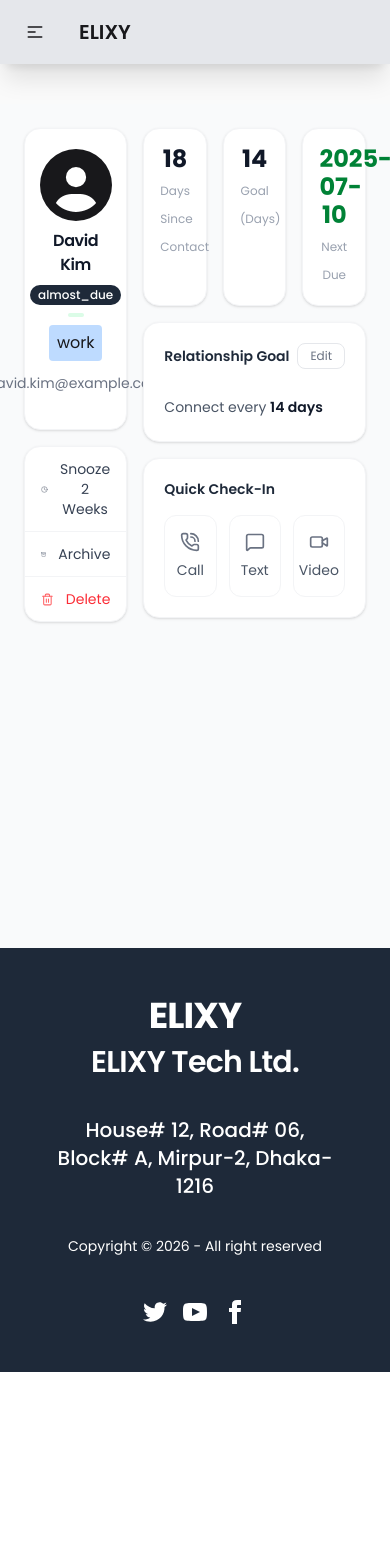
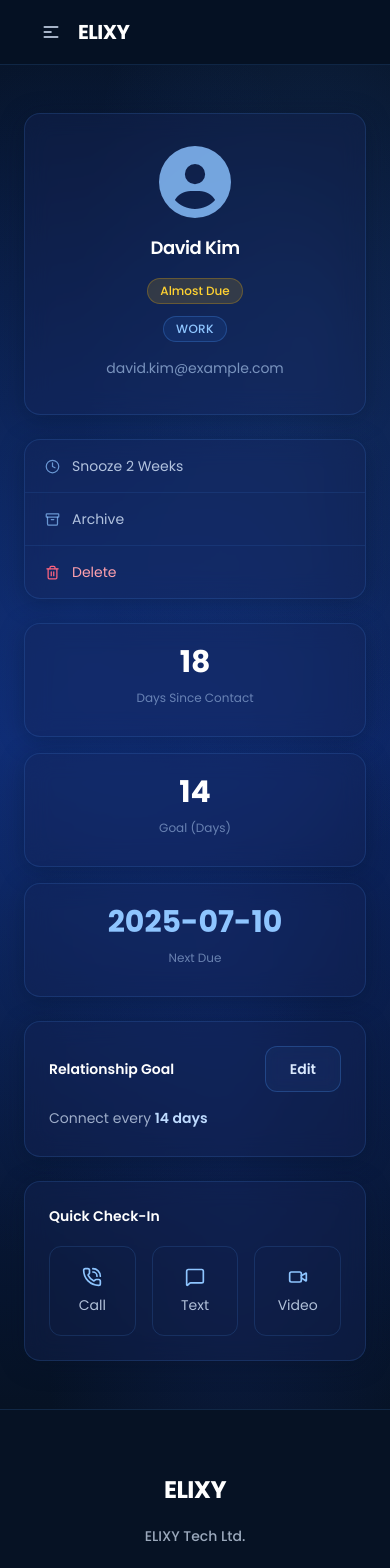
Before and after one commit to Sayeed-dev/Elixy, a Next.js app: page /friends/1 in a window 390 px wide. Shown: the top 1568 px of the page. Before the commit the page ends 1372 px from the top, so only its background shows below. Built offline with nearby package versions, Linux system fonts and the light colour scheme.

Commit message:
Added some fixes

```diff
--- a/package.json
+++ b/package.json
@@ -9,6 +9,7 @@
     "lint": "eslint"
   },
   "dependencies": {
+    "framer-motion": "^12.42.1",
     "lucide-react": "^1.12.0",
     "next": "16.2.4",
     "react": "19.2.4",
--- a/src/app/friends/[id]/page.jsx
+++ b/src/app/friends/[id]/page.jsx
@@ -9,16 +9,21 @@ const FriendDetailsPage = async ({ params }) => {
   const friends = await getFriends();
   const friend = friends.find((f) => f.id == parseInt(id));
 
-
   if (!friend) {
-    return <div className="my-10 text-8xl text-center">Friend not found</div>;
+    return (
+      <div className="page-shell flex min-h-[60vh] items-center justify-center">
+        <div className="glass-card rounded-3xl px-10 py-16 text-center">
+          <p className="text-5xl font-bold text-blue-300/40">404</p>
+          <h1 className="mt-4 text-2xl font-bold text-white">Friend not found</h1>
+          <p className="mt-2 text-sm text-blue-200/60">
+            This profile doesn&apos;t exist in your network.
+          </p>
+        </div>
+      </div>
+    );
   }
 
-  return (
-    <div className="mt-10">
-      <ContactProfile friend={friend} />
-    </div>
-  );
+  return <ContactProfile friend={friend} />;
 };
 
 export default FriendDetailsPage;
--- a/src/app/globals.css
+++ b/src/app/globals.css
@@ -2,13 +2,12 @@
 @plugin "daisyui";
 
 @layer base {
-  /* ১. স্মুথ স্ক্রলিং এবং বেসিক বডি স্টাইল */
   html {
     scroll-behavior: smooth;
   }
 
   body {
-    @apply bg-zinc-50 text-zinc-900 antialiased;
+    @apply bg-[#061224] text-blue-50 antialiased;
   }
 
   h1 {
@@ -28,12 +27,71 @@
   }
 
   p {
-    @apply leading-7 [&:not(:first-child)]:mt-6;
+    @apply leading-7;
   }
-
-
 
   button {
     @apply cursor-pointer disabled:cursor-not-allowed disabled:opacity-50;
   }
 }
+
+@layer utilities {
+  .glass {
+    @apply bg-blue-400/10 backdrop-blur-xl border border-blue-300/20 shadow-[0_8px_32px_rgba(6,18,36,0.45)];
+  }
+
+  .glass-card {
+    @apply bg-blue-950/40 backdrop-blur-md border border-blue-400/15 shadow-[0_4px_24px_rgba(6,18,36,0.35)];
+  }
+
+  .glass-card-hover {
+    @apply transition-all duration-300 hover:bg-blue-400/10 hover:border-blue-300/25 hover:shadow-[0_8px_32px_rgba(37,99,235,0.2)];
+  }
+
+  .mesh-gradient {
+    background:
+      radial-gradient(ellipse 80% 50% at 20% 40%, rgba(37, 99, 235, 0.22), transparent),
+      radial-gradient(ellipse 60% 40% at 80% 20%, rgba(59, 130, 246, 0.16), transparent),
+      radial-gradient(ellipse 50% 60% at 60% 80%, rgba(30, 64, 175, 0.18), transparent),
+      linear-gradient(to bottom, #061224, #0c2461 50%, #061224);
+  }
+
+  .grid-pattern {
+    background-image:
+      linear-gradient(rgba(147, 197, 253, 0.04) 1px, transparent 1px),
+      linear-gradient(90deg, rgba(147, 197, 253, 0.04) 1px, transparent 1px);
+    background-size: 48px 48px;
+  }
+
+  .page-shell {
+    @apply min-h-screen px-6 sm:px-10 lg:px-16 xl:px-24 py-12 lg:py-16;
+    background:
+      radial-gradient(ellipse 80% 50% at 20% 40%, rgba(37, 99, 235, 0.22), transparent),
+      radial-gradient(ellipse 60% 40% at 80% 20%, rgba(59, 130, 246, 0.16), transparent),
+      radial-gradient(ellipse 50% 60% at 60% 80%, rgba(30, 64, 175, 0.18), transparent),
+      linear-gradient(to bottom, #061224, #0c2461 50%, #061224),
+      linear-gradient(rgba(147, 197, 253, 0.04) 1px, transparent 1px),
+      linear-gradient(90deg, rgba(147, 197, 253, 0.04) 1px, transparent 1px);
+    background-size: auto, auto, auto, auto, 48px 48px, 48px 48px;
+  }
+
+  .text-accent {
+    @apply text-blue-300;
+  }
+
+  .text-muted {
+    @apply text-blue-200/60;
+  }
+
+  .label-caps {
+    @apply text-xs font-semibold uppercase tracking-widest text-blue-400;
+  }
+
+  .btn-royal {
+    @apply rounded-xl bg-gradient-to-r from-blue-600 to-blue-500 px-6 py-3 text-sm font-semibold text-white shadow-lg shadow-blue-600/25 transition hover:shadow-blue-500/40;
+  }
+
+  .btn-royal-outline {
+    @apply rounded-xl border border-blue-400/25 bg-blue-400/5 px-6 py-3 text-sm font-semibold text-blue-100 backdrop-blur-sm transition hover:bg-blue-400/10;
+  }
+}
--- a/src/app/page.js
+++ b/src/app/page.js
@@ -6,7 +6,7 @@ import { getFriends } from "@/lib/friends";
 export default async function Home() {
   const friends = await getFriends();
   return (
-    <main className="">
+    <main className="overflow-x-hidden">
       <Hero />
       <Counter />
       <Friends friends={friends} />
--- a/src/components/ContactProfile.jsx
+++ b/src/components/ContactProfile.jsx
@@ -12,8 +12,16 @@ import {
 } from "lucide-react";
 import { FaCircleUser } from "react-icons/fa6";
 
+const statusStyles = {
+  almost_due: "bg-amber-400/15 text-amber-300 border-amber-400/25",
+  overdue: "bg-rose-400/15 text-rose-300 border-rose-400/25",
+  on_track: "bg-sky-400/15 text-sky-300 border-sky-400/25",
+};
+
 export default function ContactProfile({ friend }) {
   const { addLog } = useLogs();
+  const statusClass =
+    statusStyles[friend.status] ?? "bg-blue-500/15 text-blue-200 border-blue-400/25";
 
   const handleAction = (type) => {
     const newLog = {
@@ -32,37 +40,35 @@ export default function ContactProfile({ friend }) {
       pauseOnHover: true,
     });
   };
+
   return (
-    <div>
-      <ToastContainer />
-      <div className="min-h-screen bg-gray-50 p-6 flex items-start justify-center">
-        <div className="w-full max-w-3xl grid grid-cols-3 gap-4">
+    <div className="page-shell">
+      <ToastContainer theme="dark" />
+      <div className="container mx-auto flex max-w-5xl items-start justify-center">
+        <div className="grid w-full grid-cols-1 gap-6 lg:grid-cols-3 lg:gap-8">
           {/* Left Column */}
-          <div className="col-span-1 flex flex-col gap-4">
-            {/* Profile Card */}
-            <div className="bg-white rounded-2xl p-5 flex flex-col items-center text-center shadow-sm border border-gray-100">
-              <span className="text-7xl">
+          <div className="flex flex-col gap-6 lg:col-span-1">
+            <div className="glass-card flex flex-col items-center rounded-2xl p-8 text-center">
+              <span className="text-7xl text-blue-300/80">
                 <FaCircleUser />
               </span>
-              <h2 className="font-semibold text-gray-900 text-base mt-2">
+              <h2 className="mt-4 text-lg font-semibold text-white">
                 {friend.name}
               </h2>
-              <div className="flex gap-2 mt-2 mb-3 flex-col items-center">
-                <span className="bg-gray-800 text-white text-xs font-medium px-2 py-0.5 rounded-full">
-                  {friend.status}
+              <div className="mt-4 flex flex-col items-center gap-3">
+                <span
+                  className={`rounded-full border px-3 py-1 text-xs font-medium capitalize ${statusClass}`}
+                >
+                  {friend.status?.replace("_", " ")}
                 </span>
-                <span className="bg-green-100 text-green-700 text-xs font-medium px-2 py-0.5 rounded-full">
-                  {friend.category}
+                <span className="rounded-full border border-blue-400/25 bg-blue-500/10 px-3 py-1 text-xs font-medium uppercase tracking-wide text-blue-300">
+                  {friend.tags}
                 </span>
-                <p className="mt-0 py-1 px-2 bg-blue-200 rounded">
-                  {friend.tags}
-                </p>
-                <p className="mt-0 text-sm text-gray-500">{friend.email}</p>
+                <p className="text-sm text-blue-200/60">{friend.email}</p>
               </div>
             </div>
 
-            {/* Action Buttons */}
-            <div className="bg-white rounded-2xl shadow-sm border border-gray-100 overflow-hidden divide-y divide-gray-100">
+            <div className="glass-card overflow-hidden divide-y divide-blue-400/10 rounded-2xl">
               <button
                 onClick={() =>
                   toast.warning("Snoozed for 2 weeks!", {
@@ -70,9 +76,9 @@ export default function ContactProfile({ friend }) {
                     autoClose: 3000,
                   })
                 }
-                className="w-full flex items-center gap-3 px-4 py-3 text-sm text-gray-700 hover:bg-gray-50 transition-colors"
+                className="flex w-full items-center gap-3 px-5 py-4 text-sm text-blue-100/80 transition-colors hover:bg-blue-400/10"
               >
-                <Clock size={15} className="text-gray-500" />
+                <Clock size={15} className="text-blue-300/70" />
                 Snooze 2 Weeks
               </button>
               <button
@@ -82,9 +88,9 @@ export default function ContactProfile({ friend }) {
                     autoClose: 3000,
                   })
                 }
-                className="w-full flex items-center gap-3 px-4 py-3 text-sm text-gray-700 hover:bg-gray-50 transition-colors"
+                className="flex w-full items-center gap-3 px-5 py-4 text-sm text-blue-100/80 transition-colors hover:bg-blue-400/10"
               >
-                <Archive size={15} className="text-gray-500" />
+                <Archive size={15} className="text-blue-300/70" />
                 Archive
               </button>
               <button
@@ -94,41 +100,40 @@ export default function ContactProfile({ friend }) {
                     autoClose: 3000,
                   })
                 }
-                className="w-full flex items-center gap-3 px-4 py-3 text-sm text-red-500 hover:bg-red-50 transition-colors"
+                className="flex w-full items-center gap-3 px-5 py-4 text-sm text-rose-300 transition-colors hover:bg-rose-400/10"
               >
-                <Trash2 size={15} className="text-red-400" />
+                <Trash2 size={15} className="text-rose-400" />
                 Delete
               </button>
             </div>
           </div>
 
           {/* Right Column */}
-          <div className="col-span-2 flex flex-col gap-4">
-            {/* Stats Row */}
-            <div className="grid grid-cols-3 gap-4">
-              <div className="bg-white rounded-2xl p-4 text-center shadow-sm border border-gray-100">
-                <p className="text-2xl font-bold text-gray-900">
+          <div className="flex flex-col gap-6 lg:col-span-2">
+            <div className="grid grid-cols-1 gap-4 sm:grid-cols-3 sm:gap-6">
+              <div className="glass-card rounded-2xl p-6 text-center">
+                <p className="text-3xl font-bold text-white">
                   {friend.days_since_contact}
                 </p>
-                <p className="text-xs text-gray-400 mt-1">Days Since Contact</p>
+                <p className="mt-2 text-xs text-blue-200/50">
+                  Days Since Contact
+                </p>
               </div>
-              <div className="bg-white rounded-2xl p-4 text-center shadow-sm border border-gray-100">
-                <p className="text-2xl font-bold text-gray-900">
-                  {friend.goal}
-                </p>
-                <p className="text-xs text-gray-400 mt-1">Goal (Days)</p>
+              <div className="glass-card rounded-2xl p-6 text-center">
+                <p className="text-3xl font-bold text-white">{friend.goal}</p>
+                <p className="mt-2 text-xs text-blue-200/50">Goal (Days)</p>
               </div>
-              <div className="bg-white rounded-2xl p-4 text-center shadow-sm border border-gray-100">
-                <p className="text-2xl font-bold text-green-700">
+              <div className="glass-card rounded-2xl p-6 text-center">
+                <p className="text-3xl font-bold text-blue-300">
                   {friend.next_due_date}
                 </p>
-                <p className="text-xs text-gray-400 mt-1">Next Due</p>
+                <p className="mt-2 text-xs text-blue-200/50">Next Due</p>
               </div>
             </div>
 
-            <div className="bg-white rounded-2xl p-5 shadow-sm border border-gray-100">
-              <div className="flex items-center justify-between mb-2">
-                <h3 className="text-sm font-semibold text-gray-800">
+            <div className="glass-card rounded-2xl p-6 sm:p-8">
+              <div className="mb-3 flex items-center justify-between">
+                <h3 className="text-sm font-semibold text-white">
                   Relationship Goal
                 </h3>
                 <button
@@ -138,25 +143,24 @@ export default function ContactProfile({ friend }) {
                       autoClose: 3000,
                     })
                   }
-                  className="text-xs text-gray-500 border border-gray-200 px-3 py-1 rounded-lg hover:bg-gray-50 transition-colors"
+                  className="btn-royal-outline px-3 py-1.5 text-xs"
                 >
                   Edit
                 </button>
               </div>
-              <p className="text-sm text-gray-600">
+              <p className="text-sm text-blue-100/70">
                 Connect every{" "}
-                <span className="font-semibold text-gray-900">
+                <span className="font-semibold text-blue-200">
                   {friend.goal} days
                 </span>
               </p>
             </div>
 
-            {/* Quick Check-In */}
-            <div className="bg-white rounded-2xl p-5 shadow-sm border border-gray-100">
-              <h3 className="text-sm font-semibold text-gray-800 mb-4">
+            <div className="glass-card rounded-2xl p-6 sm:p-8">
+              <h3 className="mb-5 text-sm font-semibold text-white">
                 Quick Check-In
               </h3>
-              <div className="grid grid-cols-3 gap-3">
+              <div className="grid grid-cols-3 gap-4">
                 {[
                   { label: "Call", Icon: PhoneCall },
                   { label: "Text", Icon: MessageSquare },
@@ -165,9 +169,9 @@ export default function ContactProfile({ friend }) {
                   <button
                     onClick={() => handleAction(label)}
                     key={label}
-                    className="flex flex-col items-center gap-2 py-4 rounded-xl border border-gray-100 hover:bg-gray-50 transition-colors text-gray-600 text-sm"
+                    className="glass-card-hover flex flex-col items-center gap-2 rounded-xl border border-blue-400/15 py-5 text-sm text-blue-100/80 transition-colors hover:bg-blue-400/10"
                   >
-                    <Icon size={20} className="text-gray-500" />
+                    <Icon size={20} className="text-blue-300" />
                     {label}
                   </button>
                 ))}
--- a/src/components/Footer.jsx
+++ b/src/components/Footer.jsx
@@ -1,52 +1,58 @@
 const Footer = () => {
   return (
-    <footer className="footer footer-horizontal footer-center bg-gray-800 text-white p-12">
-      <aside>
-        <h1>ELIXY</h1>
+    <footer className="border-t border-blue-400/15 bg-[#061224] px-6 sm:px-10 lg:px-16 py-16 lg:py-20">
+      <div className="container mx-auto max-w-7xl">
+        <div className="footer footer-horizontal footer-center flex flex-col items-center gap-8 text-blue-200/50">
+          <aside className="flex flex-col items-center gap-4 text-center">
+            <h2 className="text-2xl font-bold tracking-tight text-white">ELIXY</h2>
+            <p className="text-sm font-medium text-blue-100/70">ELIXY Tech Ltd.</p>
+            <p className="max-w-md text-sm leading-relaxed">
+              House# 12, Road# 06, Block# A, Mirpur-2, Dhaka-1216
+            </p>
+            <p className="text-xs text-blue-300/40">
+              Copyright © {new Date().getFullYear()} — All rights reserved
+            </p>
+          </aside>
 
-          <h2 className="">ELIXY Tech Ltd.</h2>
-          <br />
-          <h4>House# 12, Road# 06, Block# A, Mirpur-2, Dhaka-1216</h4>
-
-        <p>Copyright © {new Date().getFullYear()} - All right reserved</p>
-      </aside>
           <nav>
-        <div className="grid grid-flow-col gap-4">
-          <a>
+            <div className="grid grid-flow-col gap-6">
+              <a className="text-blue-300/40 transition hover:text-blue-300">
                 <svg
                   xmlns="http://www.w3.org/2000/svg"
-              width="24"
-              height="24"
+                  width="20"
+                  height="20"
                   viewBox="0 0 24 24"
                   className="fill-current"
                 >
-              <path d="M24 4.557c-.883.392-1.832.656-2.828.775 1.017-.609 1.798-1.574 2.165-2.724-.951.564-2.005.974-3.127 1.195-.897-.957-2.178-1.555-3.594-1.555-3.179 0-5.515 2.966-4.797 6.045-4.091-.205-7.719-2.165-10.148-5.144-1.29 2.213-.669 5.108 1.523 6.574-.806-.026-1.566-.247-2.229-.616-.054 2.281 1.581 4.415 3.949 4.89-.693.188-1.452.232-2.224.084.626 1.956 2.444 3.379 4.6 3.419-2.07 1.623-4.678 2.348-7.29 2.04 2.179 1.397 4.768 2.212 7.548 2.212 9.142 0 14.307-7.721 13.995-14.646.962-.695 1.797-1.562 2.457-2.549z"></path>
+                  <path d="M24 4.557c-.883.392-1.832.656-2.828.775 1.017-.609 1.798-1.574 2.165-2.724-.951.564-2.005.974-3.127 1.195-.897-.957-2.178-1.555-3.594-1.555-3.179 0-5.515 2.966-4.797 6.045-4.091-.205-7.719-2.165-10.148-5.144-1.29 2.213-.669 5.108 1.523 6.574-.806-.026-1.566-.247-2.229-.616-.054 2.281 1.581 4.415 3.949 4.89-.693.188-1.452.232-2.224.084.626 1.956 2.444 3.379 4.6 3.419-2.07 1.623-4.678 2.348-7.29 2.04 2.179 1.397 4.768 2.212 7.548 2.212 9.142 0 14.307-7.721 13.995-14.646.962-.695 1.797-1.562 2.457-2.549z" />
                 </svg>
               </a>
-          <a>
+              <a className="text-blue-300/40 transition hover:text-blue-300">
                 <svg
                   xmlns="http://www.w3.org/2000/svg"
-              width="24"
-              height="24"
+                  width="20"
+                  height="20"
                   viewBox="0 0 24 24"
                   className="fill-current"
                 >
-              <path d="M19.615 3.184c-3.604-.246-11.631-.245-15.23 0-3.897.266-4.356 2.62-4.385 8.816.029 6.185.484 8.549 4.385 8.816 3.6.245 11.626.246 15.23 0 3.897-.266 4.356-2.62 4.385-8.816-.029-6.185-.484-8.549-4.385-8.816zm-10.615 12.816v-8l8 3.993-8 4.007z"></path>
+                  <path d="M19.615 3.184c-3.604-.246-11.631-.245-15.23 0-3.897.266-4.356 2.62-4.385 8.816.029 6.185.484 8.549 4.385 8.816 3.6.245 11.626.246 15.23 0 3.897-.266 4.356-2.62 4.385-8.816-.029-6.185-.484-8.549-4.385-8.816zm-10.615 12.816v-8l8 3.993-8 4.007z" />
                 </svg>
               </a>
-          <a>
+              <a className="text-blue-300/40 transition hover:text-blue-300">
                 <svg
                   xmlns="http://www.w3.org/2000/svg"
-              width="24"
-              height="24"
+                  width="20"
+                  height="20"
                   viewBox="0 0 24 24"
                   className="fill-current"
                 >
-              <path d="M9 8h-3v4h3v12h5v-12h3.642l.358-4h-4v-1.667c0-.955.192-1.333 1.115-1.333h2.885v-5h-3.808c-3.596 0-5.192 1.583-5.192 4.615v3.385z"></path>
+                  <path d="M9 8h-3v4h3v12h5v-12h3.642l.358-4h-4v-1.667c0-.955.192-1.333 1.115-1.333h2.885v-5h-3.808c-3.596 0-5.192 1.583-5.192 4.615v3.385z" />
                 </svg>
               </a>
             </div>
           </nav>
+        </div>
+      </div>
     </footer>
   );
 };
--- a/src/components/Friends.jsx
+++ b/src/components/Friends.jsx
@@ -1,38 +1,73 @@
 import Link from "next/link";
 import { FaCircleUser } from "react-icons/fa6";
 
+const statusStyles = {
+  almost_due: {
+    label: "Almost Due",
+    className: "text-amber-300 bg-amber-400/10 border-amber-400/25",
+  },
+  overdue: {
+    label: "Overdue",
+    className: "text-rose-300 bg-rose-400/10 border-rose-400/25",
+  },
+  on_track: {
+    label: "On Track",
+    className: "text-sky-300 bg-sky-400/10 border-sky-400/25",
+  },
+};
+
 const Friends = ({ friends }) => {
   return (
-    <div className="bg-[#e6e6e6] ">
-      <div className="container mx-auto p-4">
-        <h2>Friends</h2>
-        <ul className="grid grid-cols-1 sm:grid-cols-2 md:grid-cols-4 gap-6">
-          {friends.map((friend) => (
-            <Link key={friend.id} href={`/friends/${friend.id}`}>
-              <div className="p-5 bg-gray-50 shadow-xl rounded flex flex-col justify-center items-center gap-4">
-                <span className="text-8xl">
-                  <FaCircleUser />
-                </span>
-                <h3>{friend.name}</h3>
-                <h4 className="text-gray-600">
-                  {friend.days_since_contact} days
-                </h4>
-                <p className="mt-0 p-2 bg-blue-200 rounded-xl">{friend.tags}</p>
-                {friend.status === "almost_due" ? (
-                  <p className="text-yellow-500 font-bold mt-0">Almost Due</p>
-                ) : friend.status === "overdue" ? (
-                  <p className="text-red-500 font-bold mt-0">Over Due</p>
-                ) : (
-                  friend.status === "on_track" && (
-                    <p className="text-green-500 font-bold mt-0">On Track</p>
-                  )
-                )}
-              </div>
-            </Link>
-          ))}
+    <section
+      id="friends"
+      className="relative mesh-gradient grid-pattern px-6 sm:px-10 lg:px-16 xl:px-24 py-20 lg:py-28 pb-28 lg:pb-36"
+    >
+      <div className="container mx-auto max-w-7xl">
+        <div className="mb-12 lg:mb-16">
+          <p className="label-caps mb-3">Network</p>
+          <h2 className="text-3xl font-bold text-white sm:text-4xl">Friends</h2>
+          <p className="mt-4 max-w-xl text-blue-200/60">
+            Tap a profile to log interactions and keep every relationship on track.
+          </p>
+        </div>
+
+        <ul className="grid grid-cols-1 gap-6 sm:grid-cols-2 lg:grid-cols-3 xl:grid-cols-4 lg:gap-8">
+          {friends.map((friend) => {
+            const status = statusStyles[friend.status] ?? statusStyles.on_track;
+
+            return (
+              <li key={friend.id}>
+                <Link href={`/friends/${friend.id}`} className="block h-full">
+                  <div className="glass-card glass-card-hover flex h-full flex-col items-center rounded-2xl p-8 sm:p-10 text-center">
+                    <span className="mb-5 text-7xl text-blue-300/80 sm:text-8xl">
+                      <FaCircleUser />
+                    </span>
+
+                    <h3 className="mb-2 text-lg font-semibold text-white">
+                      {friend.name}
+                    </h3>
+
+                    <p className="mb-5 text-sm text-blue-200/50">
+                      {friend.days_since_contact} days since contact
+                    </p>
+
+                    <span className="mb-5 rounded-full border border-blue-400/25 bg-blue-500/10 px-4 py-1.5 text-xs font-medium uppercase tracking-wide text-blue-300">
+                      {friend.tags}
+                    </span>
+
+                    <span
+                      className={`mt-auto rounded-full border px-4 py-1.5 text-xs font-semibold uppercase tracking-wide ${status.className}`}
+                    >
+                      {status.label}
+                    </span>
+                  </div>
+                </Link>
+              </li>
+            );
+          })}
         </ul>
       </div>
-    </div>
+    </section>
   );
 };
 
--- a/src/components/Header.jsx
+++ b/src/components/Header.jsx
@@ -22,10 +22,14 @@ const Header = () => {
         <li key={link.href}>
           <Link
             href={link.href}
-            className={isActive ? "bg-gray-800 text-white" : ""}
+            className={`flex items-center gap-1.5 rounded-lg px-4 py-2 text-sm font-medium transition ${
+              isActive
+                ? "border border-blue-400/30 bg-blue-500/20 text-blue-200"
+                : "text-blue-100/70 hover:bg-blue-400/10 hover:text-white"
+            }`}
           >
             {link.icon}
-            <span className="ml-1">{link.name}</span>
+            <span>{link.name}</span>
           </Link>
         </li>
       );
@@ -33,11 +37,11 @@ const Header = () => {
   };
 
   return (
-    <div className=" bg-gray-200 sticky top-0 z-10 shadow-xl">
-      <div className="navbar container mx-auto justify-between">
+    <header className="sticky top-0 z-50 border-b border-blue-400/15 bg-[#061224]/80 backdrop-blur-xl">
+      <div className="navbar container mx-auto max-w-7xl justify-between px-6 sm:px-10 lg:px-16 py-2">
         <div className="navbar-start">
           <div className="dropdown">
-            <div tabIndex={0} role="button" className="btn btn-ghost lg:hidden">
+            <div tabIndex={0} role="button" className="btn btn-ghost text-blue-100 lg:hidden">
               <svg
                 xmlns="http://www.w3.org/2000/svg"
                 className="h-5 w-5"
@@ -45,29 +49,33 @@ const Header = () => {
                 viewBox="0 0 24 24"
                 stroke="currentColor"
               >
-                {" "}
                 <path
                   strokeLinecap="round"
                   strokeLinejoin="round"
                   strokeWidth="2"
                   d="M4 6h16M4 12h8m-8 6h16"
-                />{" "}
+                />
               </svg>
             </div>
             <ul
               tabIndex="-1"
-              className="menu menu-compact dropdown-content bg-base-100 z-1 mt-3 w-52 p-2 shadow"
+              className="menu menu-compact dropdown-content glass z-50 mt-3 w-52 rounded-xl p-3"
             >
               {RenderedNavLinks()}
             </ul>
           </div>
-          <a className="btn btn-ghost text-xl">ELIXY</a>
+          <Link
+            href="/"
+            className="text-xl font-bold tracking-tight text-white transition hover:text-blue-300"
+          >
+            ELIXY
+          </Link>
         </div>
         <div className="navbar-center hidden lg:flex">
-          <ul className="menu menu-horizontal px-1 gap-3">{RenderedNavLinks()}</ul>
+          <ul className="menu menu-horizontal gap-2 px-1">{RenderedNavLinks()}</ul>
         </div>
       </div>
-    </div>
+    </header>
   );
 };
 
```
Also changed, not shown: src/app/stats/page.jsx (+42 -34 lines), src/app/timeline/page.jsx (+30 -27 lines), src/components/Counter.jsx (+27 -13 lines), src/components/Hero.jsx (+52 -18 lines), 1 other file (tests, documents, lock files or other folders). Lines whose indentation alone changed are shown as unchanged.
